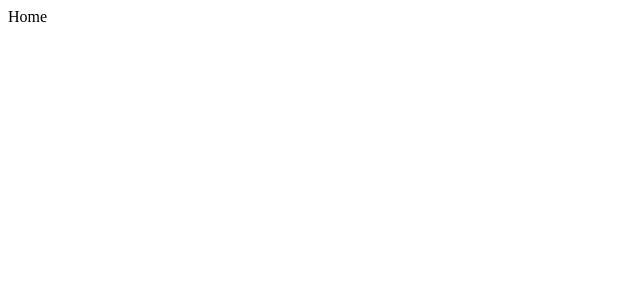
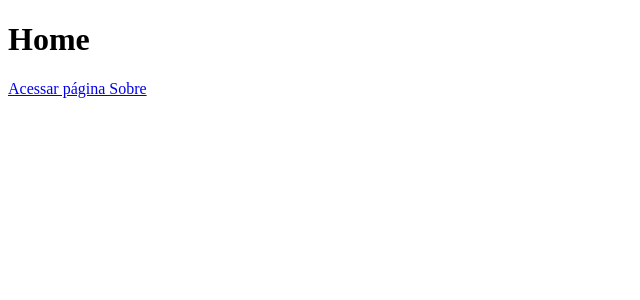
Before and after one commit to pedrodantas6/trimin, a Next.js app: page / in a window 1280 px wide. Shown: the top 300 px of the page, without its empty margins (0-640 px from the left). Built offline with nearby package versions, Linux system fonts and the light colour scheme.

Commit message:
teste de link

```diff
--- a/pages/index.js
+++ b/pages/index.js
@@ -1,5 +1,12 @@
+import Link from 'next/link';
+
 function Home() {
-    return <div>Home</div>
+    return (<div>
+        <h1>Home</h1>
+        <Link href="/sobre">
+            <a>Acessar página Sobre</a>
+        </Link>
+    </div>)
 }
 
 export default Home
```
Also changed, not shown: pages/sobre.js (added, +10 -0 lines).
